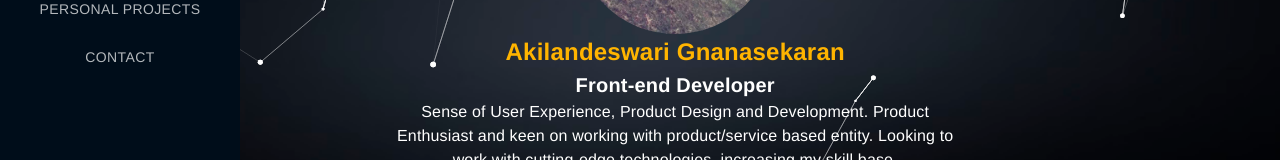
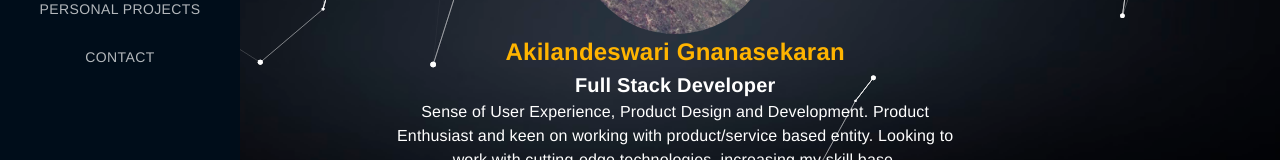
Before and after one commit to Akila04/resume-website, a React (Create React App) app: page / in a window 1280 px wide. Shown: the part 397-557 px from the top of the page. Built offline with nearby package versions, Linux system fonts and the light colour scheme.

Commit message:
Updated Description on DetailsPage

```diff
--- a/src/Components/DetailsComponent/Detailscomponent.js
+++ b/src/Components/DetailsComponent/Detailscomponent.js
@@ -24,7 +24,7 @@ function Detailscomponent(){
                     fontWeight: '600'
                 }}
             >
-                Front-end Developer
+                Full Stack Developer
             </Typography>
             <Typography
                 style={{
```
